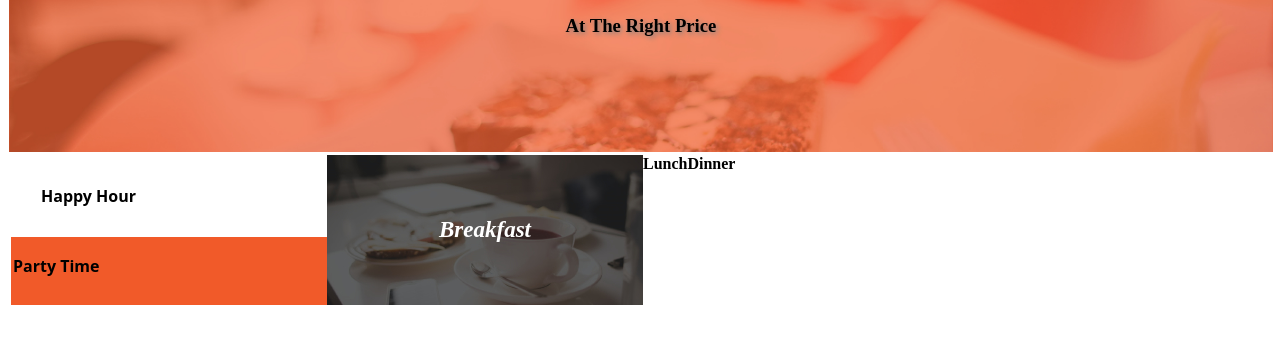
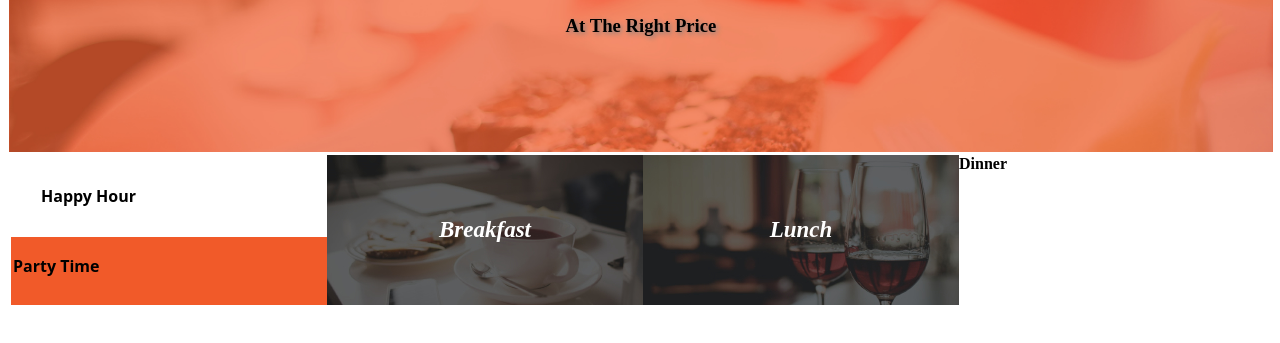
Before and after one commit to Queenzy-A-Ongeye/anitas-kitchen, a plain HTML site: page index.html in a window 1280 px wide. Shown: the part 207-550 px from the top of the page. Drawn offline with Linux system fonts and the light colour scheme.

Commit message:
add background image to lunch

```diff
--- a/index.css
+++ b/index.css
@@ -57,3 +57,15 @@
    font-size: 23px;
    font-style: italic;
 }
+#two{
+    background-image: url(lunch.jpg);
+    width: 25%;
+    height: 150px;
+    background-repeat: no-repeat;
+    justify-content: center;
+    display: flex;
+    align-items: center;
+    font-size: 23px;
+    font-style: italic;
+    color: white;
+}
```
